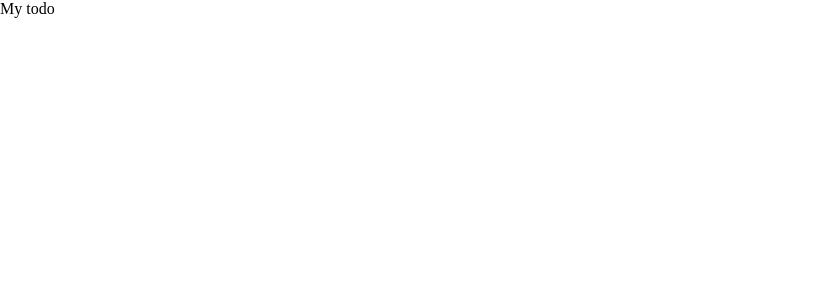
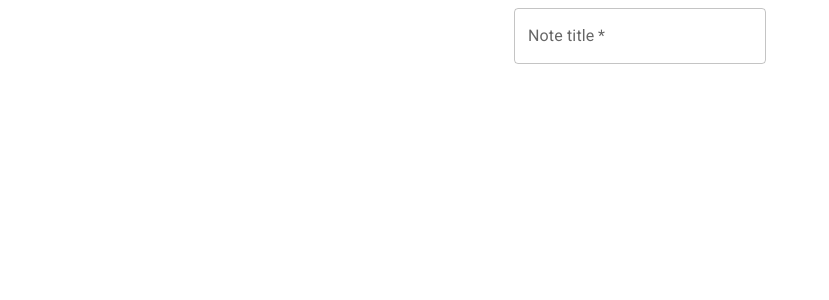
Before and after one commit to JanessaTech/new-to-do-mui, a React (Create React App) app in the folder front-end/to-do/: page / in a window 1280 px wide. Shown: the top 300 px of the page, without its empty margins (0-829 px from the left). Built offline with nearby package versions, Linux system fonts and the light colour scheme.

Commit message:
investigate mui container

```diff
--- a/front-end/to-do/package.json
+++ b/front-end/to-do/package.json
@@ -3,6 +3,11 @@
   "version": "0.1.0",
   "private": true,
   "dependencies": {
+    "@emotion/react": "^11.11.1",
+    "@emotion/styled": "^11.11.0",
+    "@fontsource/roboto": "^5.0.8",
+    "@mui/icons-material": "^5.14.11",
+    "@mui/material": "^5.14.11",
     "@testing-library/jest-dom": "^5.17.0",
     "@testing-library/react": "^13.4.0",
     "@testing-library/user-event": "^13.5.0",
--- a/front-end/to-do/src/App.js
+++ b/front-end/to-do/src/App.js
@@ -1,7 +1,7 @@
-
+import Login from "./components/Login";
 function App() {
   return (
-    <div>My todo</div>
+    <Login/>
   );
 }
 
--- /dev/null
+++ b/front-end/to-do/src/components/Login.js
@@ -0,0 +1,33 @@
+import React from 'react'
+import Box from '@mui/material/Box';
+import TextField from '@mui/material/TextField';
+import { Container, CssBaseline } from '@mui/material';
+import { useTheme } from '@mui/material';
+
+class Login extends React.Component {
+
+    render() {
+        return (
+            <Container sx={{width:300}}>
+                <CssBaseline/>
+                <Box sx={{
+                    display: 'flex'
+
+                }}>
+                    <Box component='form' noValidate sx={{ mt: 1, width:'100%'}}>
+                        <TextField
+                          label='Note title'
+                          variant="outlined"
+                          color='primary'
+                          fullWidth
+                          required
+                        ></TextField>
+                    </Box>
+
+                </Box>
+            </Container>
+
+        )
+    }
+}
+export default Login;
```
Also changed, not shown: front-end/to-do/src/components/Signup.js (added), 2 other files (tests, documents, lock files or other folders).
